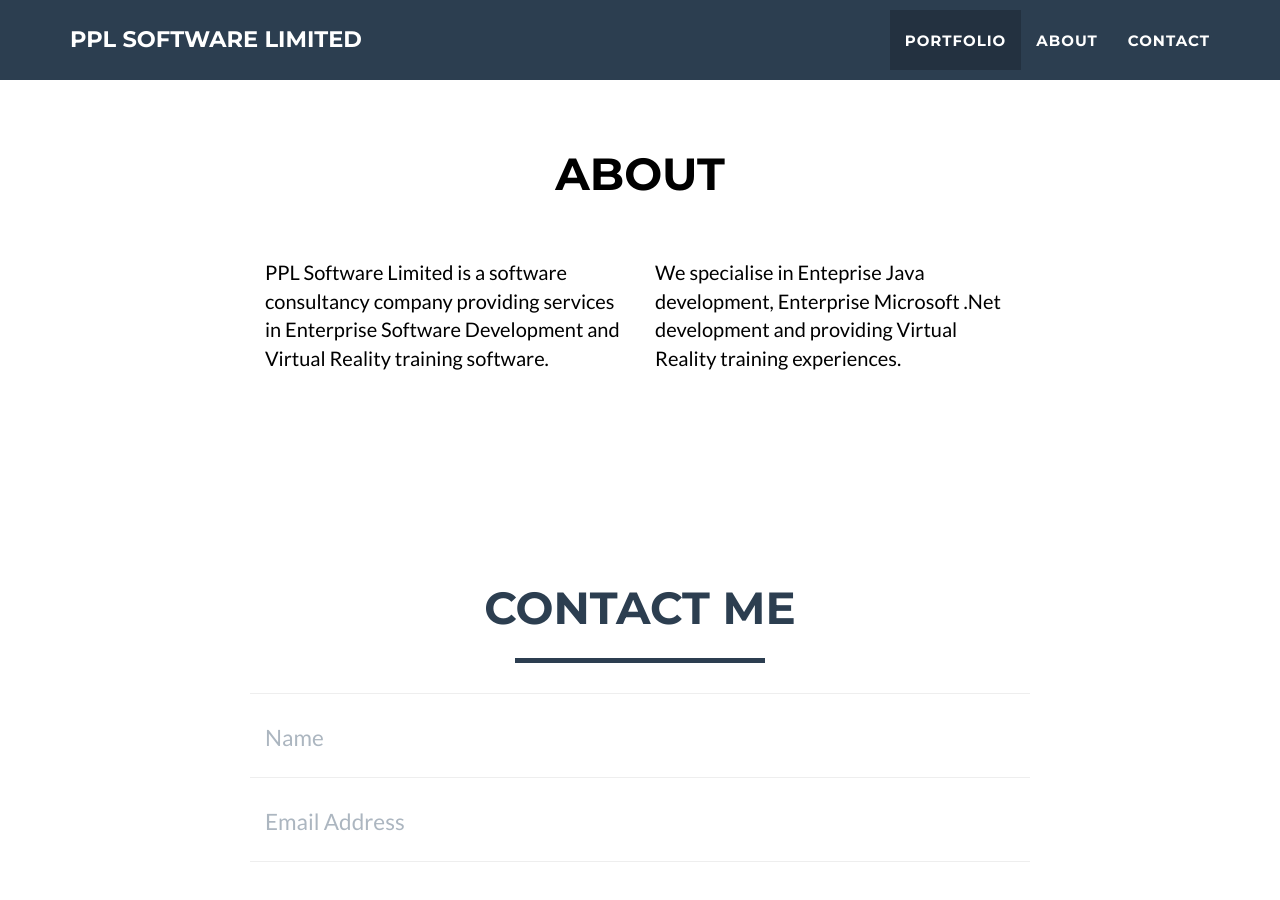
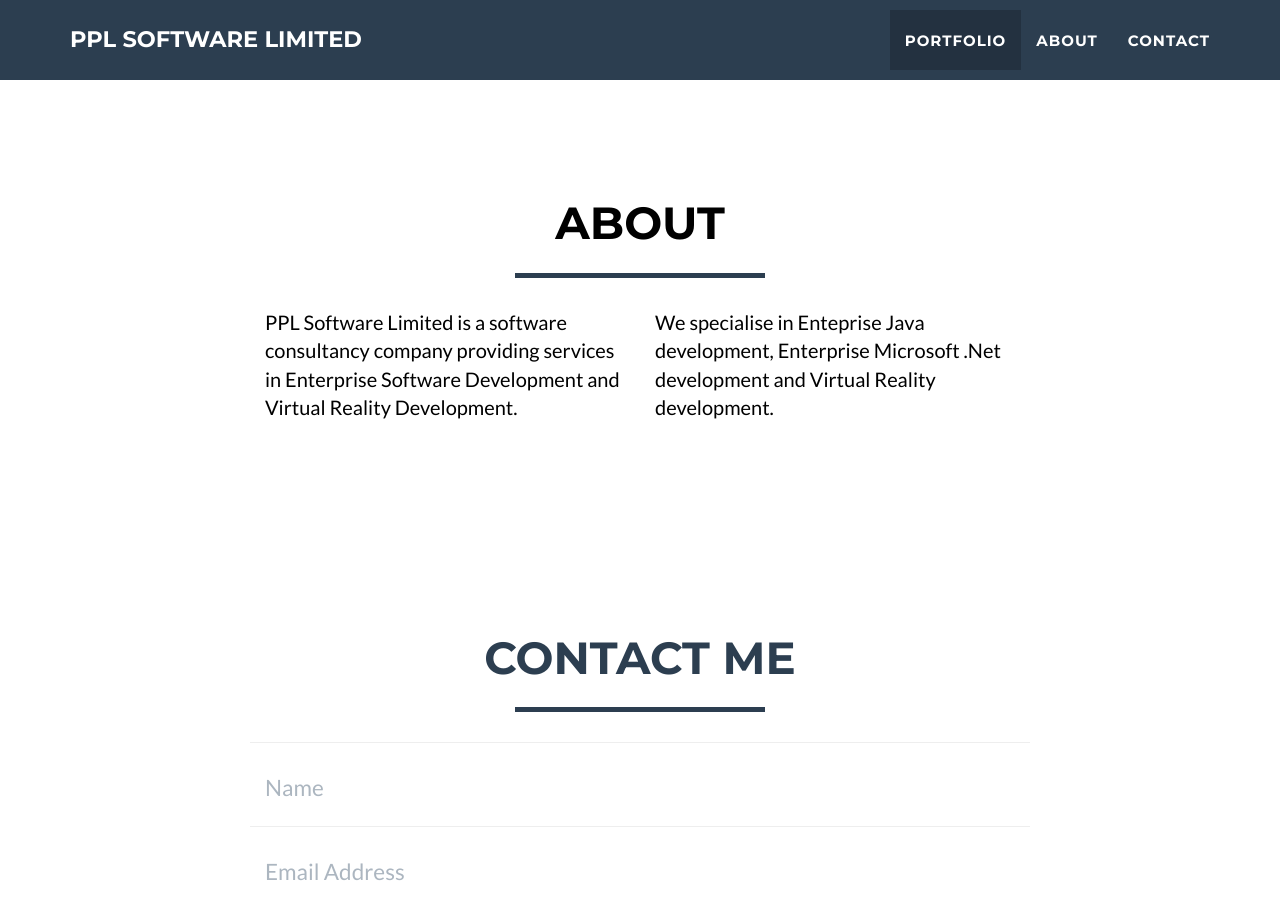
Before and after one commit to PPLSoftwareLimited/PPLSoftwareLimited, a Jekyll site: the page built from index.html, in a window 1280 px wide and 900 px high, scrolled down 1604 px. Built offline with Jekyll 4.4.1, drawn with Linux system fonts in a browser that asks for light colours.

Commit message:
Added files via upload

```diff
--- a/_includes/about.html
+++ b/_includes/about.html
@@ -4,15 +4,15 @@
             <div class="row">
                 <div class="col-lg-12 text-center">
                     <h2>About</h2>
-                    <hr class="star-light">
+                    <hr class="star-primary">
                 </div>
             </div>
             <div class="row">
                 <div class="col-lg-4 col-lg-offset-2">
-                    <p>PPL Software Limited is a software consultancy company providing services in Enterprise Software Development and Virtual Reality training software.</p>
+                    <p>PPL Software Limited is a software consultancy company providing services in Enterprise Software Development and Virtual Reality Development.</p>
                 </div>
                 <div class="col-lg-4">
-                    <p>We specialise in Enteprise Java development, Enterprise Microsoft .Net development and providing Virtual Reality training experiences.</p>
+                    <p>We specialise in Enteprise Java development, Enterprise Microsoft .Net development and Virtual Reality development.</p>
                 </div>
             </div>
         </div>
--- a/_includes/portfolio_grid.html
+++ b/_includes/portfolio_grid.html
@@ -4,7 +4,7 @@
         <div class="container">
             <div class="row">
                 <div class="col-lg-12 text-center">
-                    <h2></h2>
+                    <h2>Details</h2>
                     <hr class="star-primary">
                 </div>
             </div>
```
